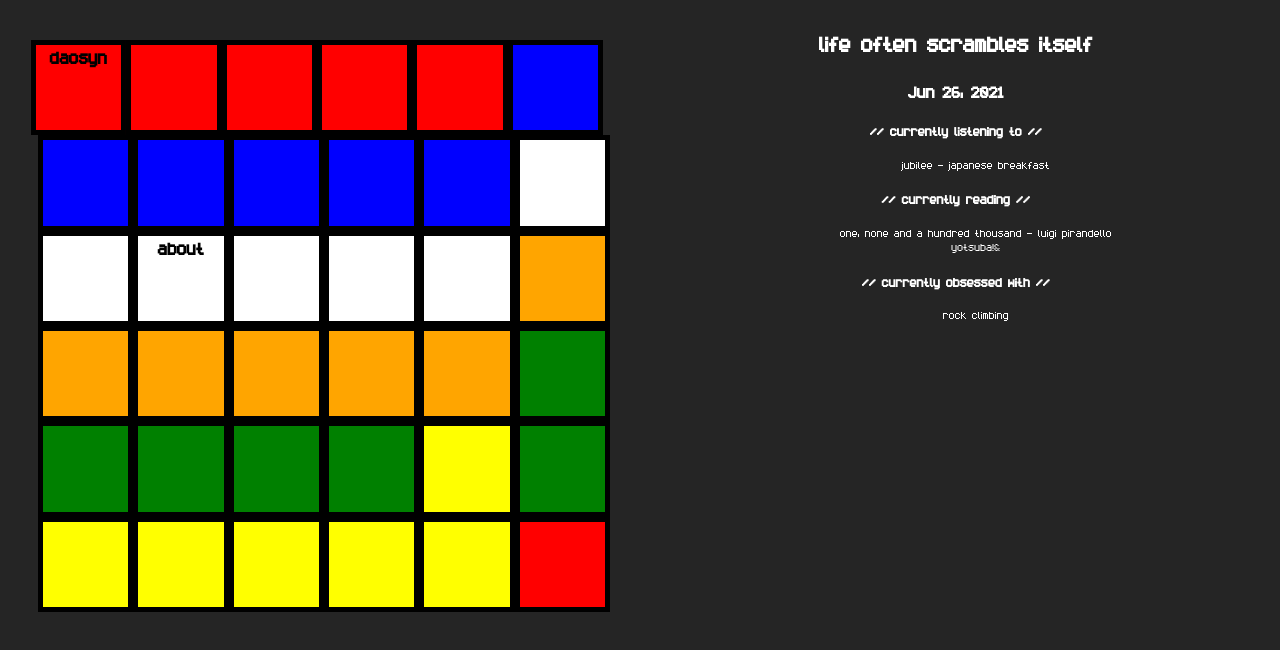
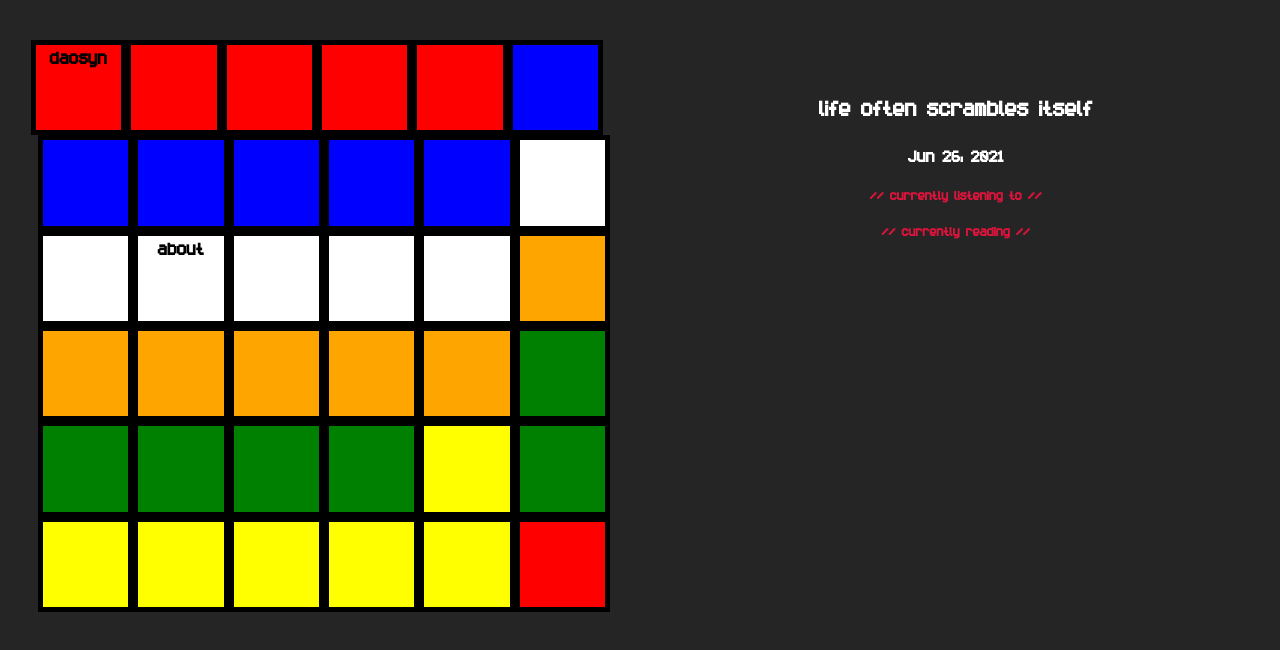
Before and after one commit to daosyn/website, a Vue app: page / in a window 1280 px wide. Shown: the top 650 px of the page. Built offline with nearby package versions, Linux system fonts and the light colour scheme.

Commit message:
remove text, link to external sites

```diff
--- a/src/App.vue
+++ b/src/App.vue
@@ -57,8 +57,6 @@ body {
 #content-container {
   overflow-x: hidden;
   overflow-y: auto;
-  height: 100%;
-  padding-left: 10vw;
-  padding-right: 10vw;
+  margin: 5vw;
 }
 </style>
--- a/src/views/About.vue
+++ b/src/views/About.vue
@@ -2,15 +2,16 @@
   <div class="about">
     <h1>hey! my name is brandon</h1>
     <p>
-      there isn't much to say at the moment, i like to debug stuff and figure
-      things out as i go. i make up for not knowing everything by always
-      learning nuances and being fairly decent at troubleshooting. reading and
-      writing good documentation is incredibly helpful and important.
-    </p>
-    <p>
-      right now i am super obsessed with rock climbing. it gives me a similar
-      sense of problem solving and is a really social sport. i'd recommend it to
-      anyone!
+      import my gpg key:
+      <code>curl https://daosyn.info/pubkey.asc | gpg --import</code>
     </p>
   </div>
 </template>
+
+<style scoped>
+code {
+  color: crimson;
+  background-color: rgb(80, 80, 80);
+  padding: 2px;
+}
+</style>
--- a/src/views/Home.vue
+++ b/src/views/Home.vue
@@ -10,24 +10,27 @@
         }).format(new Date())
       }}
     </h2>
-    <h3>// currently listening to //</h3>
-    <ul>
-      <li>jubilee - japanese breakfast</li>
-    </ul>
-    <h3>// currently reading //</h3>
-    <ul>
-      <li>one, none and a hundred thousand - luigi pirandello</li>
-      <li>yotsuba!&</li>
-    </ul>
-    <h3>// currently obsessed with //</h3>
-    <ul>
-      <li>rock climbing</li>
-    </ul>
+    <h3>
+      <a
+        href="https://last.fm/user/daosyn"
+        target="_blank"
+        rel="noopener noreferrer"
+        >// currently listening to //</a
+      ></h3>
+    <h3>
+      <a
+        href="https://goodreads.com/daosyn"
+        target="_blank"
+        rel="noopener noreferrer"
+        >// currently reading //</a
+      >
+    </h3>
   </div>
 </template>
 
 <style scoped>
-ul {
-  list-style-type: none;
+a {
+  color: crimson;
+  text-decoration: none;
 }
 </style>
```
